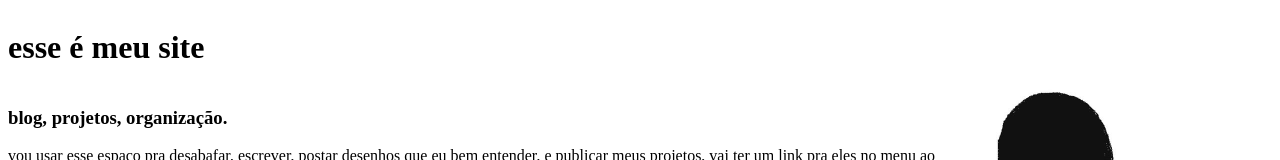
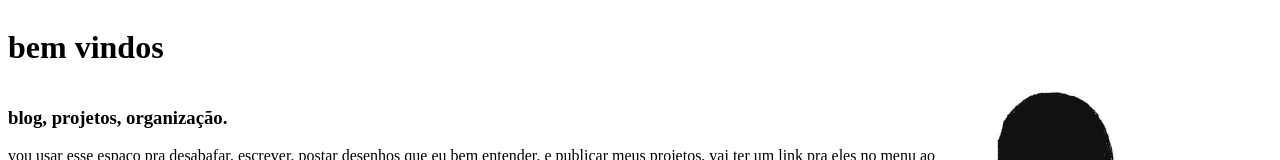
Before and after one commit to vitoriayukari/site, a website: page index.html in a window 1280 px wide. Shown: the top 160 px of the page. Drawn offline with Linux system fonts and the light colour scheme.

Commit message:
Update index.html

```diff
--- a/index.html
+++ b/index.html
@@ -23,7 +23,7 @@
 <body>
 <div class="container">
   <div class="header">
-    <h1>esse é meu site</h1>
+    <h1>bem vindos</h1>
   </div>
   <div class="blog">
 <h3>blog, projetos, organização.</h3>
```
